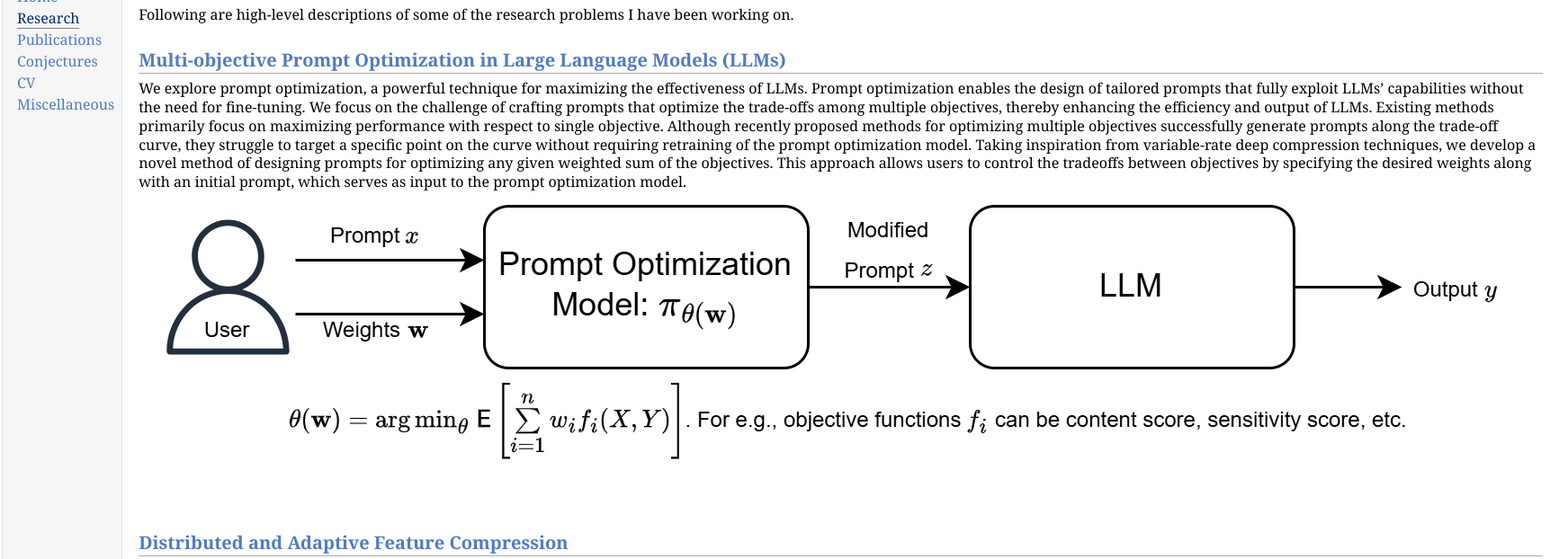
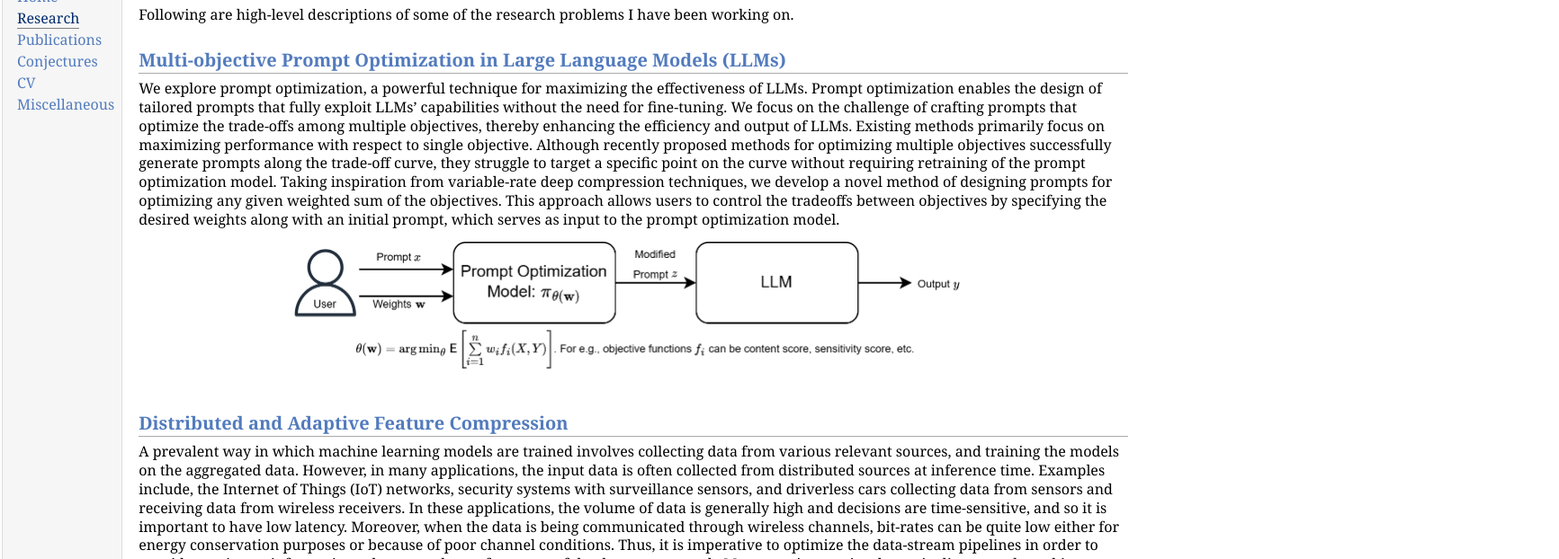
Before and after one commit to AdityaDeshmukh/adityadeshmukh.github.io, a plain HTML site: page research.html in a window 1280 px wide. Shown: the part 68-690 px from the top of the page at 90% size, 1733 px wide, since content can reach past the window. Drawn offline with nearby package versions, Linux system fonts and the light colour scheme; some packages are replaced by stand-ins of ours.

Commit message:
changed llm image

```diff
--- a/research.html
+++ b/research.html
@@ -71,7 +71,7 @@ prompt optimization model.
 
 </p>
 <center><table class="imgtable"><tr><td>
-<img src="figs/llm.png" alt="alttext" />&nbsp;</td><tr/>
+<img src="figs/llm.png" alt="alttext" width="772px" height="151px" />&nbsp;</td><tr/>
 <tr><td><center></center>
 </td></tr></table></center>
 <h2>Distributed and Adaptive Feature Compression
```
Also changed, not shown: 1 other file.
